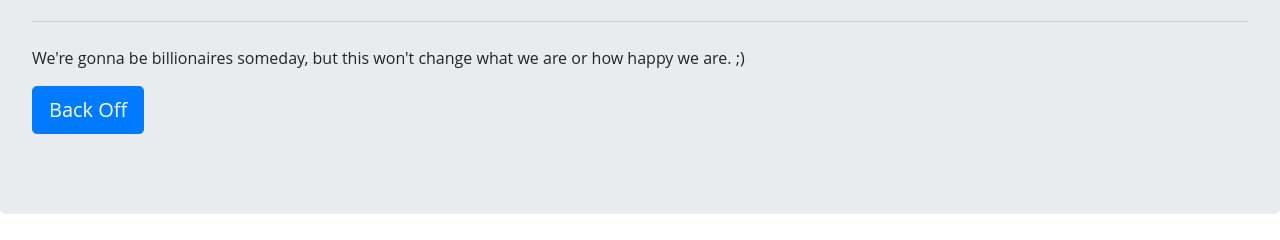
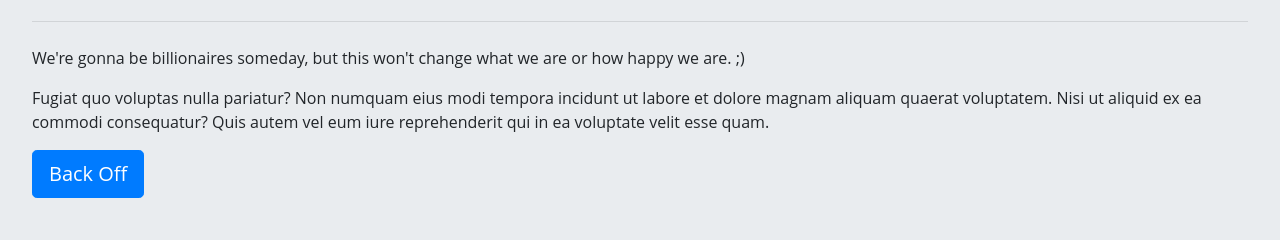
Before and after one commit to vbarsott/BS3Website, a website: page src/about.html in a window 1280 px wide. Shown: the part 268-508 px from the top of the page. Drawn offline with nearby package versions, Linux system fonts and the light colour scheme.

Commit message:
Add new paragraph on about.html

```diff
--- a/src/about.html
+++ b/src/about.html
@@ -21,6 +21,12 @@
         We're gonna be billionaires someday, but this won't change what we are
         or how happy we are. ;)
       </p>
+      <p>
+        Fugiat quo voluptas nulla pariatur? Non numquam eius modi tempora
+        incidunt ut labore et dolore magnam aliquam quaerat voluptatem. Nisi ut
+        aliquid ex ea commodi consequatur? Quis autem vel eum iure reprehenderit
+        qui in ea voluptate velit esse quam.
+      </p>
       <p class="lead">
         <a class="btn btn-primary btn-lg" href="#" role="button">Back Off</a>
       </p>
```
